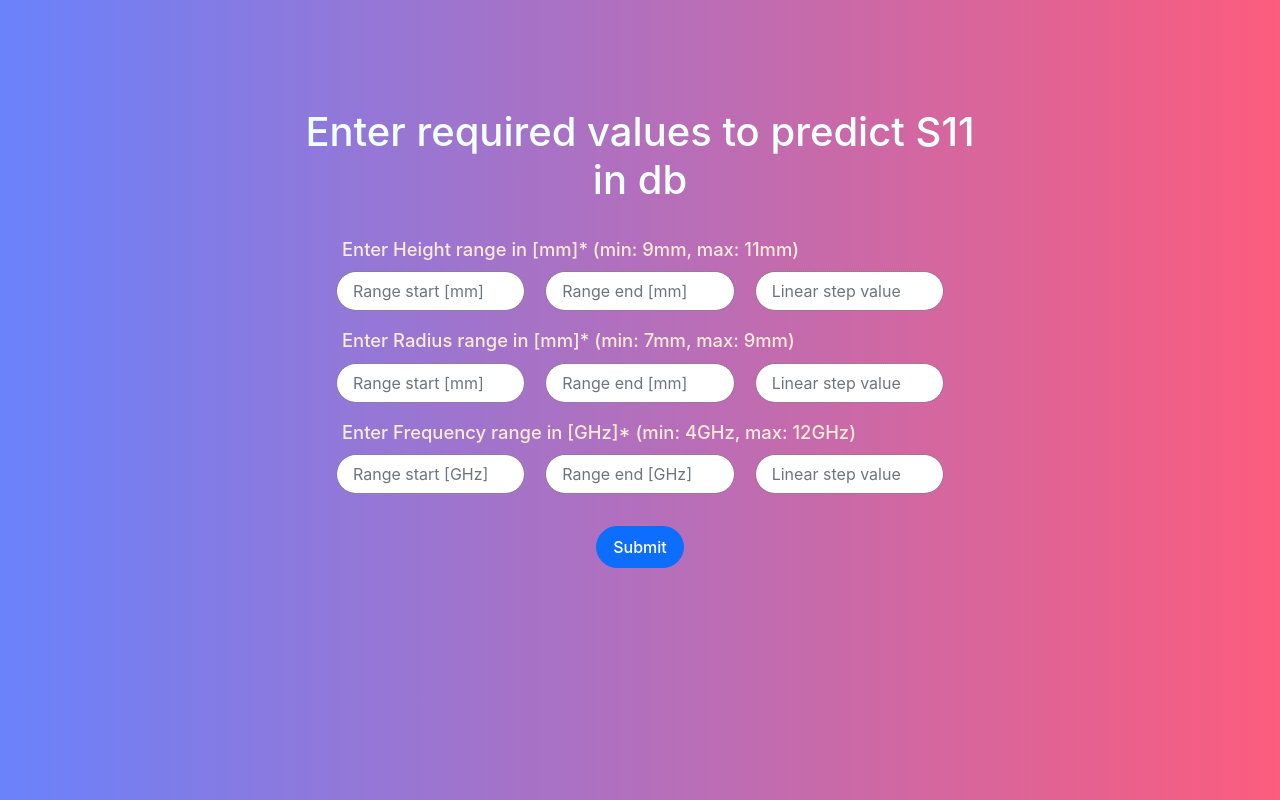
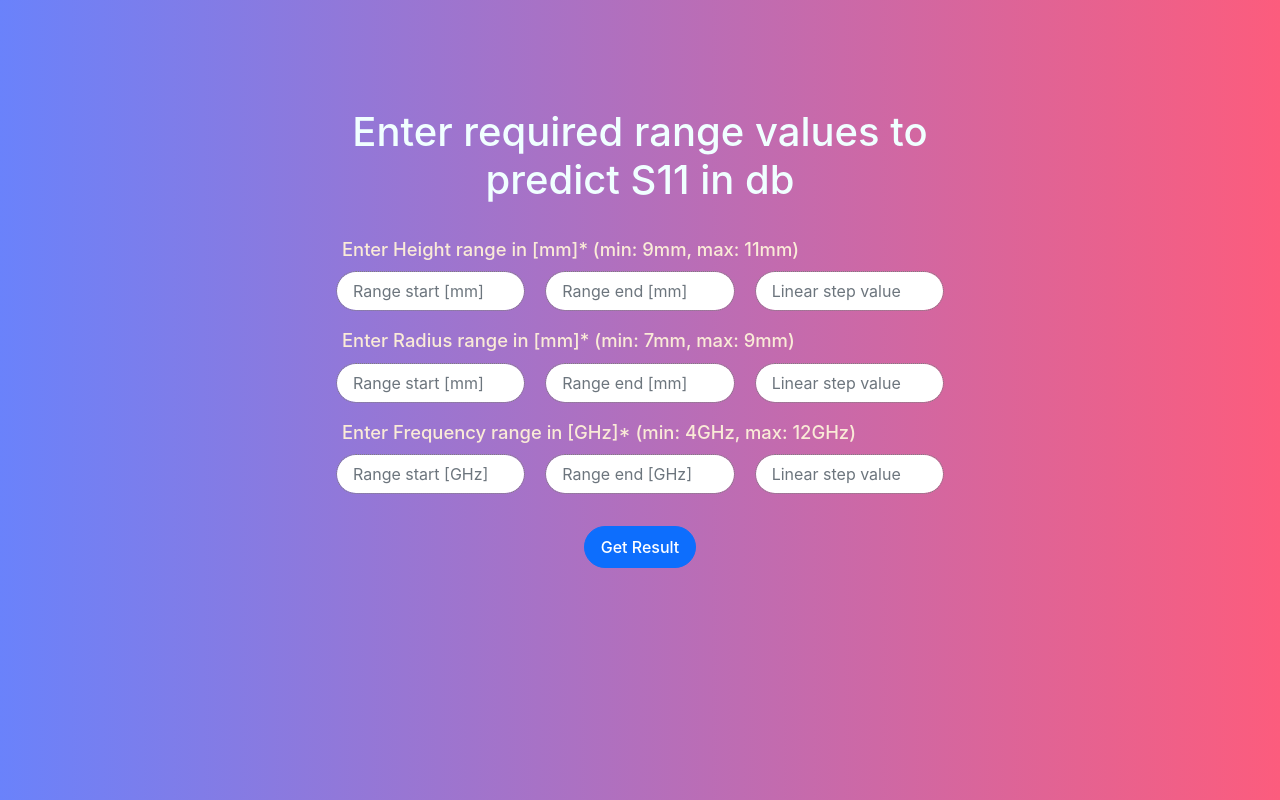
Before and after one commit to gauravk268/AntennaNet, a Flask app: page /range in a window 1280 px wide. Run offline with Flask 2, Linux system fonts and the light colour scheme; parts of the project's set-up code (start-up, migrations or seed data) failed here and were passed over.

Commit message:
updated front end with form validation

```diff
--- a/templates/range_input.html
+++ b/templates/range_input.html
@@ -22,34 +22,38 @@
 <body>
   <div class="container">
     <div class="input-form container">
-      <h1>Enter required values to predict S11 in db</h1>
+      <h1>Enter required range values to predict S11 in db</h1>
       <form action="/range" method="POST">
+
         <div class="form-group mb-3">
           <label class="mb-2">Enter Height range in [mm]* (min: 9mm, max: 11mm)</label>
-          <div class="form-input-group"><input type="text" class="form-control" name="height_start"
-              placeholder="Range start [mm]" required />
-            <input type="text" class="form-control" name="height_end" placeholder="Range end [mm]" required />
-            <input type="text" class="form-control" name="height_step" placeholder="Linear step value" required />
+          <div class="form-input-group">
+            <input type="number" class="form-control" name="height_start" placeholder="Range start [mm]" min="9" max="11" required />
+            <input type="number" class="form-control" name="height_end" placeholder="Range end [mm]" min="9" max="11" required />
+            <input type="number" class="form-control" name="height_step" placeholder="Linear step value" min="1" required />
           </div>
         </div>
+
         <div class="form-group mb-3">
           <label class="mb-2">Enter Radius range in [mm]* (min: 7mm, max: 9mm)</label>
-          <div class="form-input-group"><input type="text" class="form-control" name="radius_start"
-              placeholder="Range start [mm]" required />
-            <input type="text" class="form-control" name="radius_end" placeholder="Range end [mm]" required />
-            <input type="text" class="form-control" name="radius_step" placeholder="Linear step value" required />
+          <div class="form-input-group">
+            <input type="number" class="form-control" name="radius_start" placeholder="Range start [mm]" min="7" max="9" required />
+            <input type="number" class="form-control" name="radius_end" placeholder="Range end [mm]" min="7" max="9" required />
+            <input type="number" class="form-control" name="radius_step" placeholder="Linear step value" min="1" required />
           </div>
         </div>
+
         <div class="form-group mb-3">
           <label class="mb-2">Enter Frequency range in [GHz]* (min: 4GHz, max: 12GHz)</label>
-          <div class="form-input-group"><input type="text" class="form-control" name="freq_start"
-              placeholder="Range start [GHz]" required />
-            <input type="text" class="form-control" name="freq_end" placeholder="Range end [GHz]" required />
-            <input type="text" class="form-control" name="freq_step" placeholder="Linear step value" required />
+          <div class="form-input-group">
+            <input type="number" class="form-control" name="freq_start" placeholder="Range start [GHz]" min="4" max="12" required />
+            <input type="number" class="form-control" name="freq_end" placeholder="Range end [GHz]" min="4" max="12" required />
+            <input type="number" class="form-control" name="freq_step" placeholder="Linear step value" min="1" required />
           </div>
         </div>
+
         <button class="btn btn-primary" type="submit">
-          Submit
+          Get Result
         </button>
       </form>
     </div>
```
Also changed, not shown: templates/index.html (+19 -8 lines), templates/single_input.html (+13 -4 lines).
